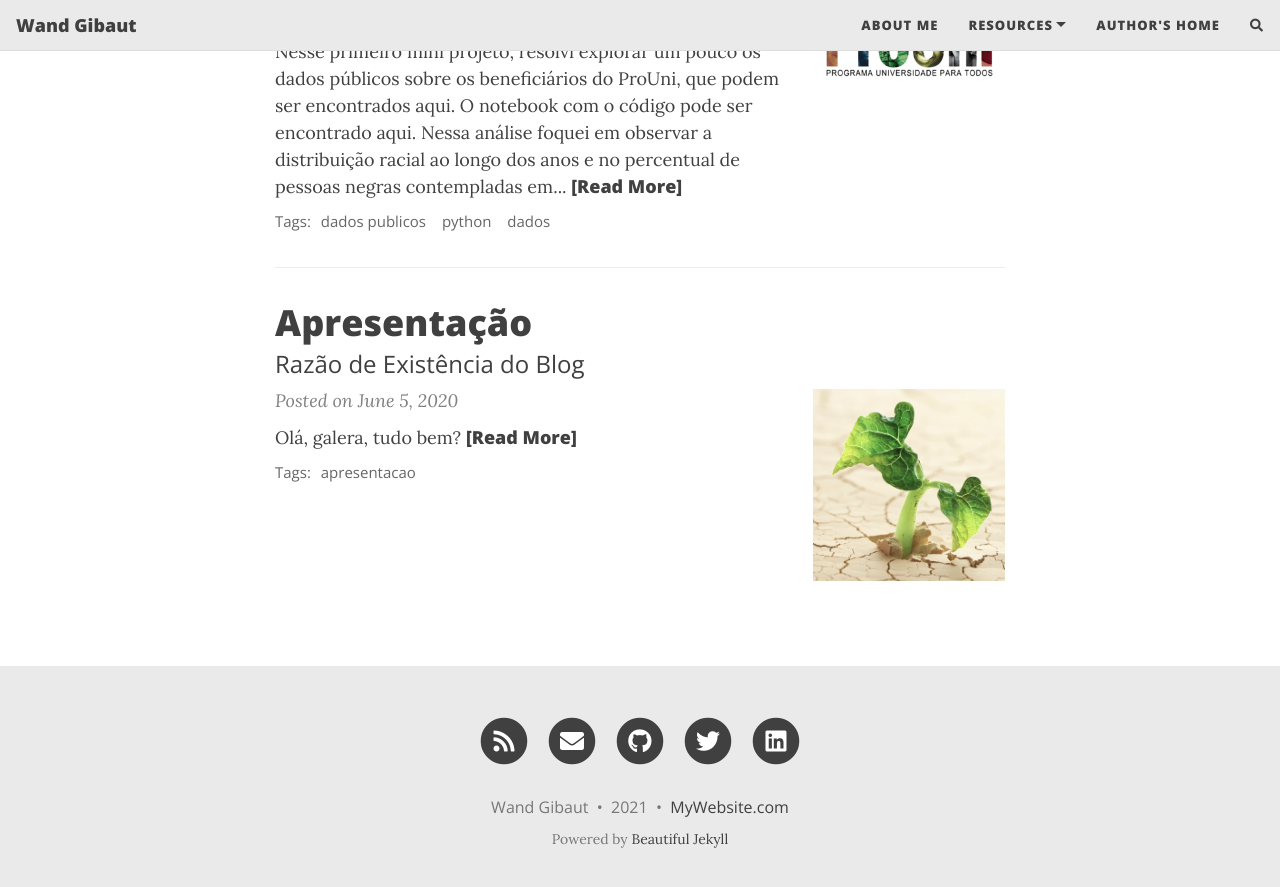
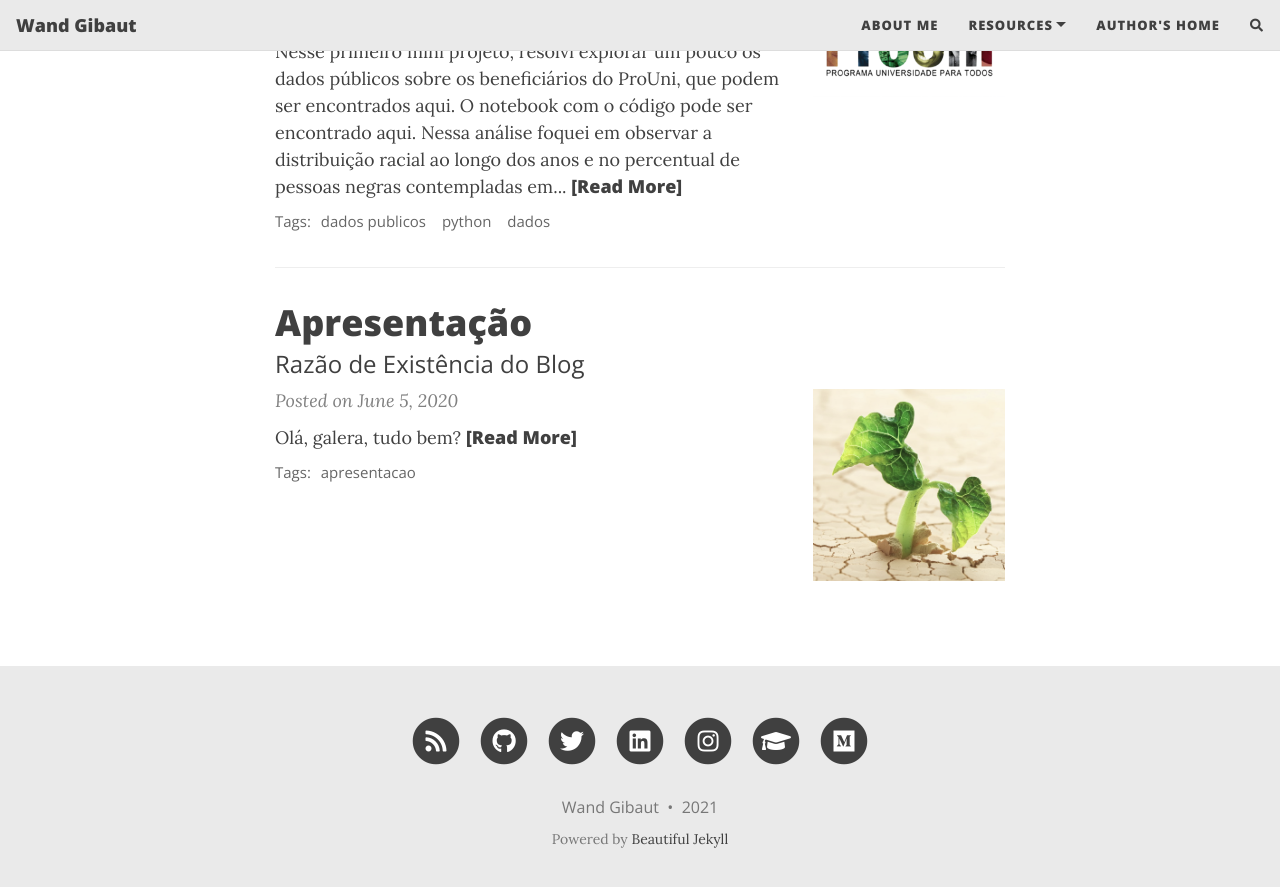
Before and after one commit to wandgibaut/wandgibaut.github.io, a Jekyll site: the page built from index.html, in a window 1280 px wide and 900 px high, scrolled down 764 px. Shown: the top 887 px of the window. Built offline with Jekyll 4.4.1, drawn with Linux system fonts in a browser that asks for light colours; nearby versions of some CDN libraries; the list of posts is cut into pages by our own code; comment, search, counter and statistics services are not loaded; some of the changed lines change nothing that is shown.

Commit message:
Update _config.yml

```diff
--- a/_config.yml
+++ b/_config.yml
@@ -39,19 +39,19 @@ round-avatar: true
 # Select the social network links that you want to show in the footer.
 # Uncomment the links you want to show and add your information to each one.
 social-network-links:
-  email: "someone@example.com"
-  #facebook: deanattali
+#  email: "someone@example.com"
+#  facebook: deanattali
   github: wandgibaut
   twitter: wandgibaut
-  #patreon: DeanAttali
- # youtube: c/daattali
-#  medium: yourname
+#  patreon: DeanAttali
+#  youtube: c/daattali
+  medium: wandergibaut
 #  reddit: yourname
   linkedin: wandgibaut
 #  xing: yourname
 #  stackoverflow: "3943160/daattali"
 #  snapchat: deanat78
-#  instagram: deanat78
+  instagram: wandgibaut
 #  spotify: yourname
 #  telephone: +14159998888
 #  steam: deanat78
@@ -61,7 +61,7 @@ social-network-links:
 #  calendly: yourname
 #  mastodon: instance.url/@username
 #  ORCID: your ORCID ID
-#  google-scholar: your google scholar
+  google-scholar: https://scholar.google.com.br/citations?user=McZ0y60AAAAJ&hl=pt-BR
 
 # If you want to show a link to an RSS in the footer, add the site description here.
 # If you don't want to show an RSS link, remove the following line.
@@ -78,7 +78,7 @@ share-links-active:
 
 # How to display the link to your website in the footer
 # Remove this if you don't want a link in the footer
-url-pretty: "MyWebsite.com"
+#url-pretty: "MyWebsite.com"
 
 # Excerpt word length - Truncate the excerpt of each post on the feed page to the specified number of words
 excerpt_length: 50
@@ -193,7 +193,7 @@ date_format: "%B %-d, %Y"
 # --- You don't need to touch anything below here (but you can if you want) --- #
 
 # Output options (more information on Jekyll's site)
-timezone: "America/Toronto"
+timezone: "America/Sao_Paulo"
 markdown: kramdown
 highlighter: rouge
 permalink: /:year-:month-:day-:title/
```
